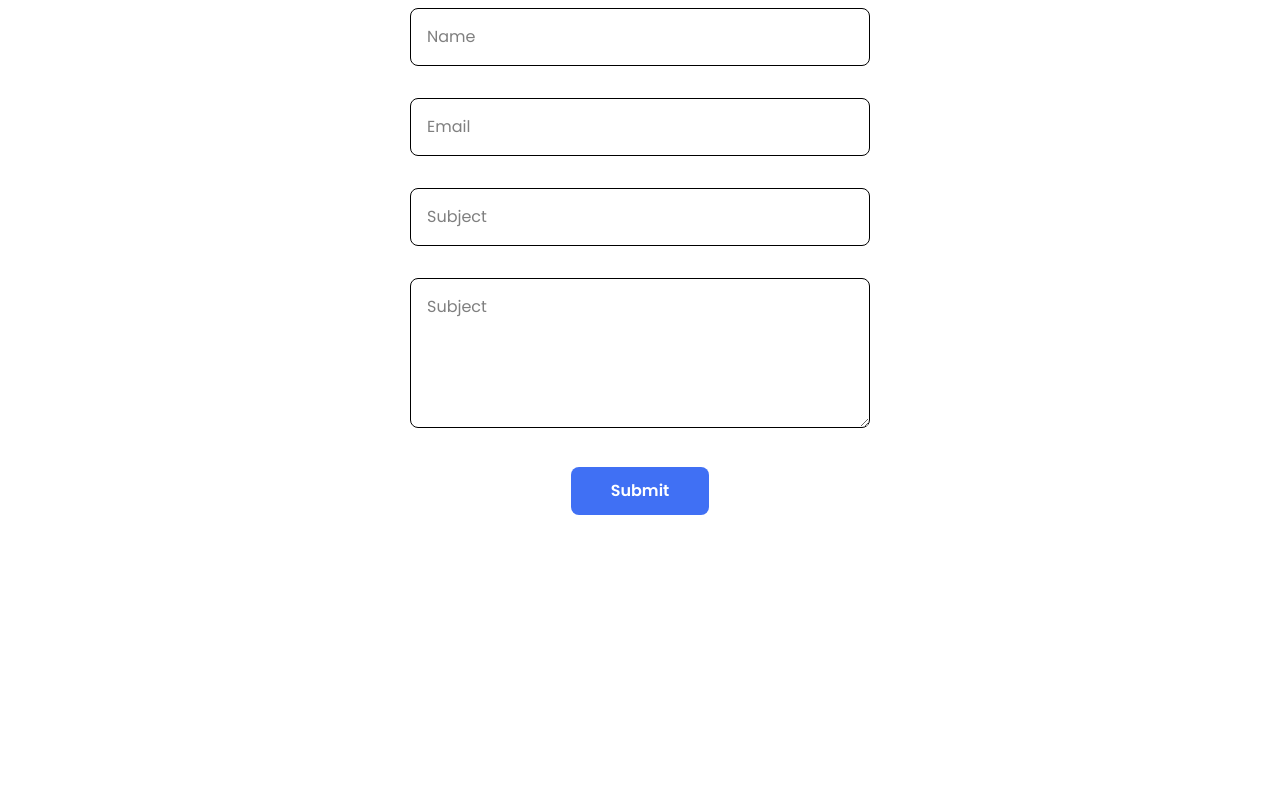
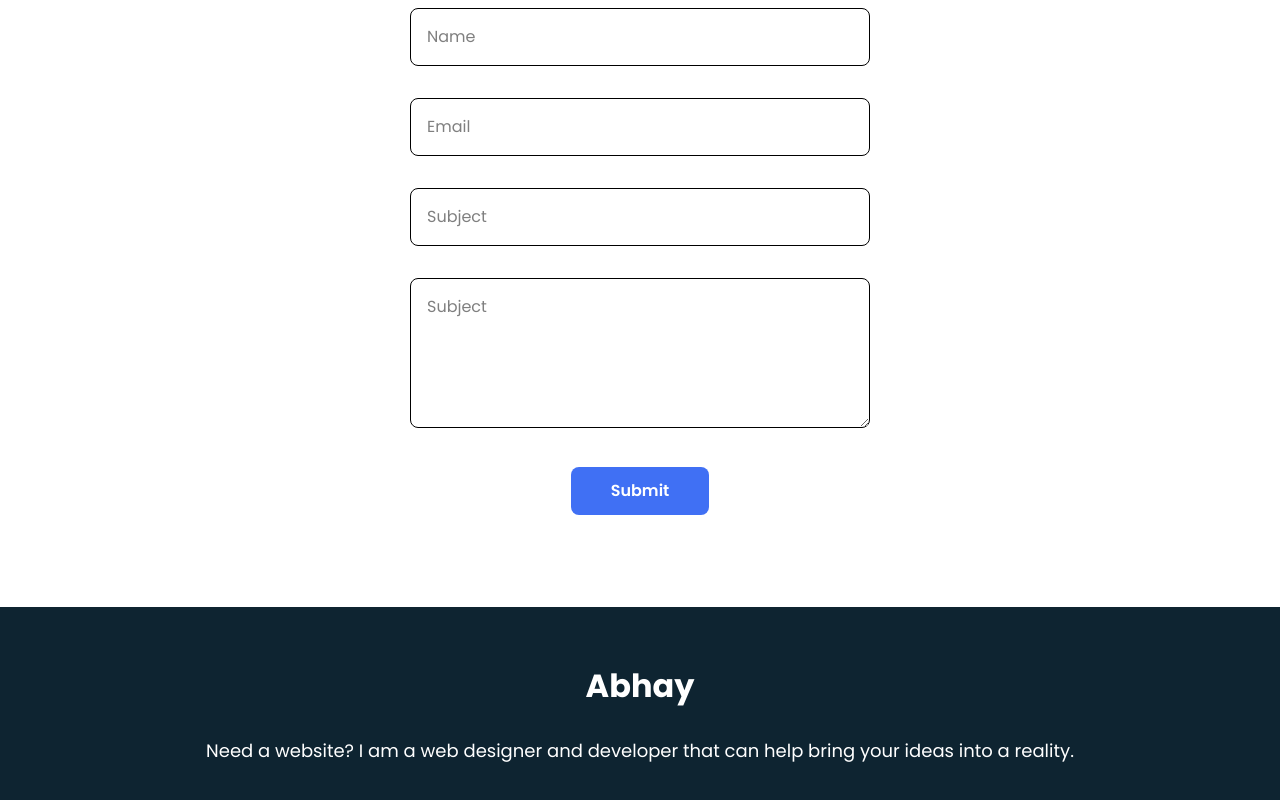
Before and after one commit to abhay-design/Portfolio, a Next.js app in the folder next-app-portfolio/: page / in a window 1280 px wide. Shown: the part 3002-3802 px from the top of the page. Before the commit the page ends 3609 px from the top, so only its background shows below. Built offline with nearby package versions, Linux system fonts and the light colour scheme.

Commit message:
update footer

```diff
--- a/next-app-portfolio/app/globals.css
+++ b/next-app-portfolio/app/globals.css
@@ -32,6 +32,7 @@ body {
   --davy-black: #0e2431;
   --vivid-blue: #4070f4;
   --gray: rgb(243 244 246);
+  --deep-ocean: #0e2431;
 }
 
 .container {
@@ -127,6 +128,10 @@ p,
   background: var(--gray);
 }
 
+.bg-ocean {
+  background: var(--deep-ocean);
+}
+
 .shadow {
   box-shadow: 0 1px 4px rgba(146, 161, 176, 0.15);
 }
--- a/next-app-portfolio/app/layout.js
+++ b/next-app-portfolio/app/layout.js
@@ -1,6 +1,7 @@
 import { Geist, Geist_Mono } from "next/font/google";
 import "./globals.css";
 import Header from '../components/header/header';
+import Footer from '../components/footer/footer'
 
 const geistSans = Geist({
   variable: "--font-geist-sans",
@@ -25,6 +26,7 @@ export default function RootLayout({ children }) {
       >
         <Header />
         {children}
+        <Footer />
       </body>
     </html>
   );
--- /dev/null
+++ b/next-app-portfolio/components/footer/footer.jsx
@@ -0,0 +1,19 @@
+import Styles from "./footer.module.css";
+// import Styles from "/footer.module.css";
+
+const Footer = () => {
+  return (
+    <footer className={`${Styles.footer} bg-ocean`}>
+      <div className="container">
+        <div className="wrapper text-center">
+          <h5 className="text-white mb-[32px!important]">Abhay</h5>
+          <p className="text-white">
+            Need a website? I am a web designer and developer that can help
+            bring your ideas into a reality.
+          </p>
+        </div>
+      </div>
+    </footer>
+  );
+};
+export default Footer;
--- /dev/null
+++ b/next-app-portfolio/components/footer/footer.module.css
@@ -0,0 +1,3 @@
+.footer {
+  padding: 60px 0;
+}
```
